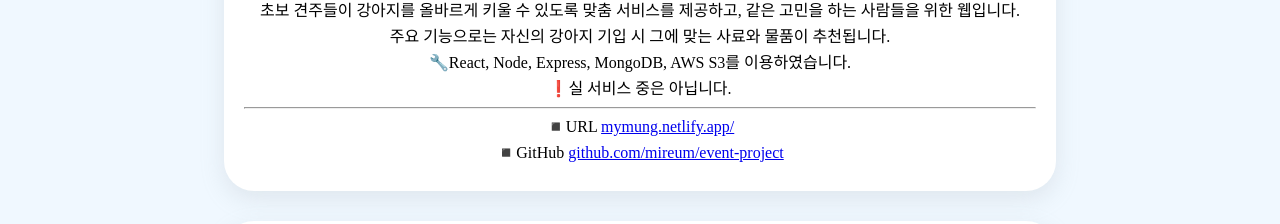
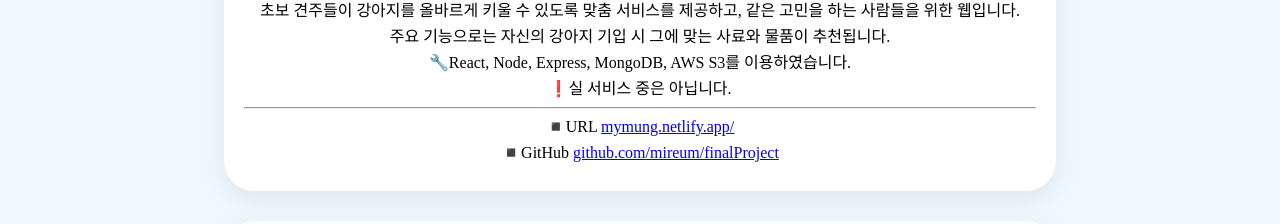
Before and after one commit to mireum/portfolio, a React (Create React App) app: page / in a window 1280 px wide. Shown: the part 4355-4579 px from the top of the page. Built offline with nearby package versions, Linux system fonts and the light colour scheme; a web font is replaced by a local one.

Commit message:
a태그 수정

```diff
--- a/src/components/Projects.js
+++ b/src/components/Projects.js
@@ -99,7 +99,7 @@ const Projects = forwardRef((props, ref) => {
                 <p>❗실 서비스 중은 아닙니다.</p>
                 <hr/>
                 <p>◾URL  <a href='https://mymung.netlify.app/'>mymung.netlify.app/</a></p>
-                <p>◾GitHub  <a href='https://github.com/mireum/finalProject'>github.com/mireum/event-project</a></p>
+                <p>◾GitHub  <a href='https://github.com/mireum/finalProject'>github.com/mireum/finalProject</a></p>
               </div>
             </div>
           </ContentBox>
```
